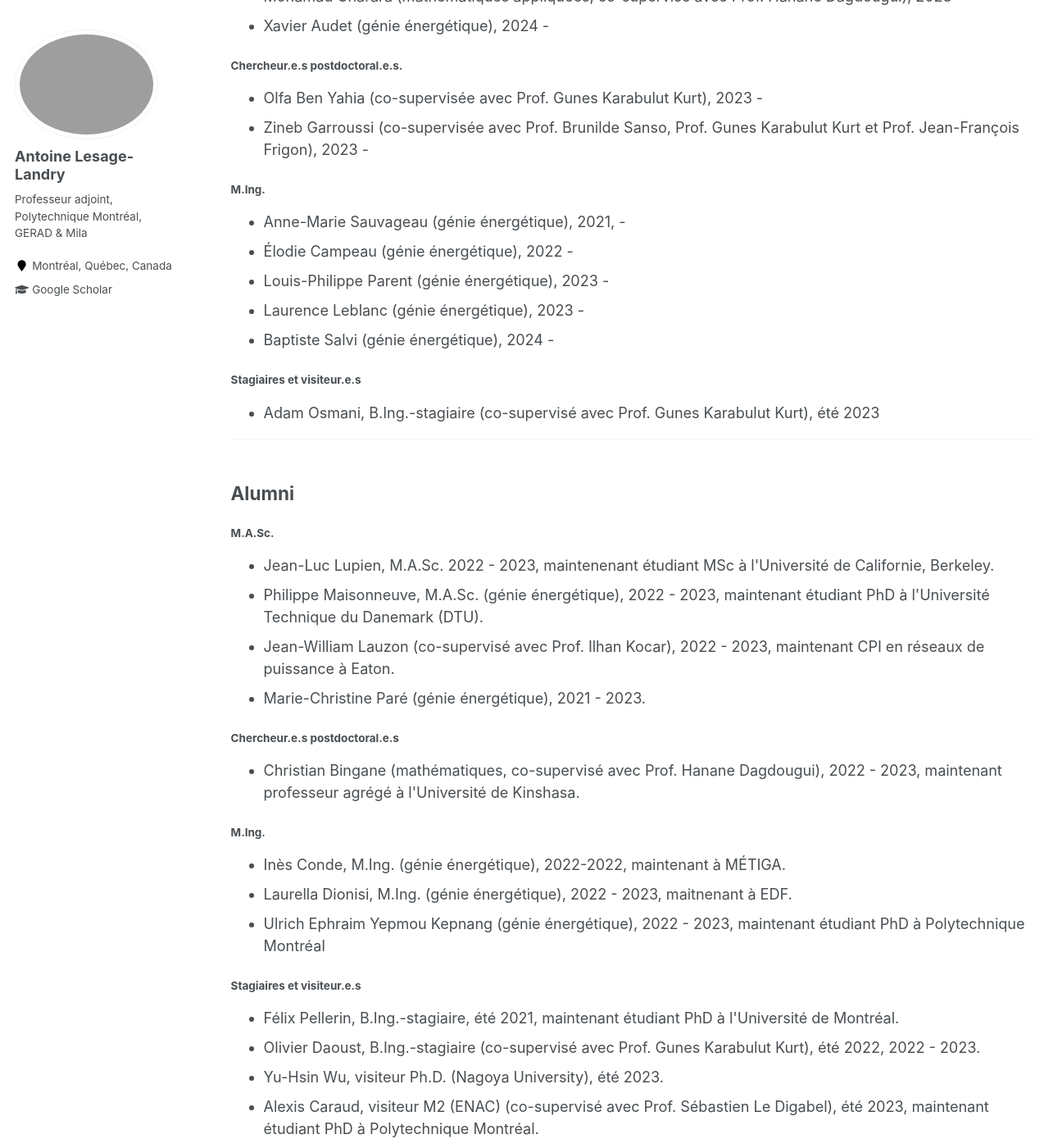
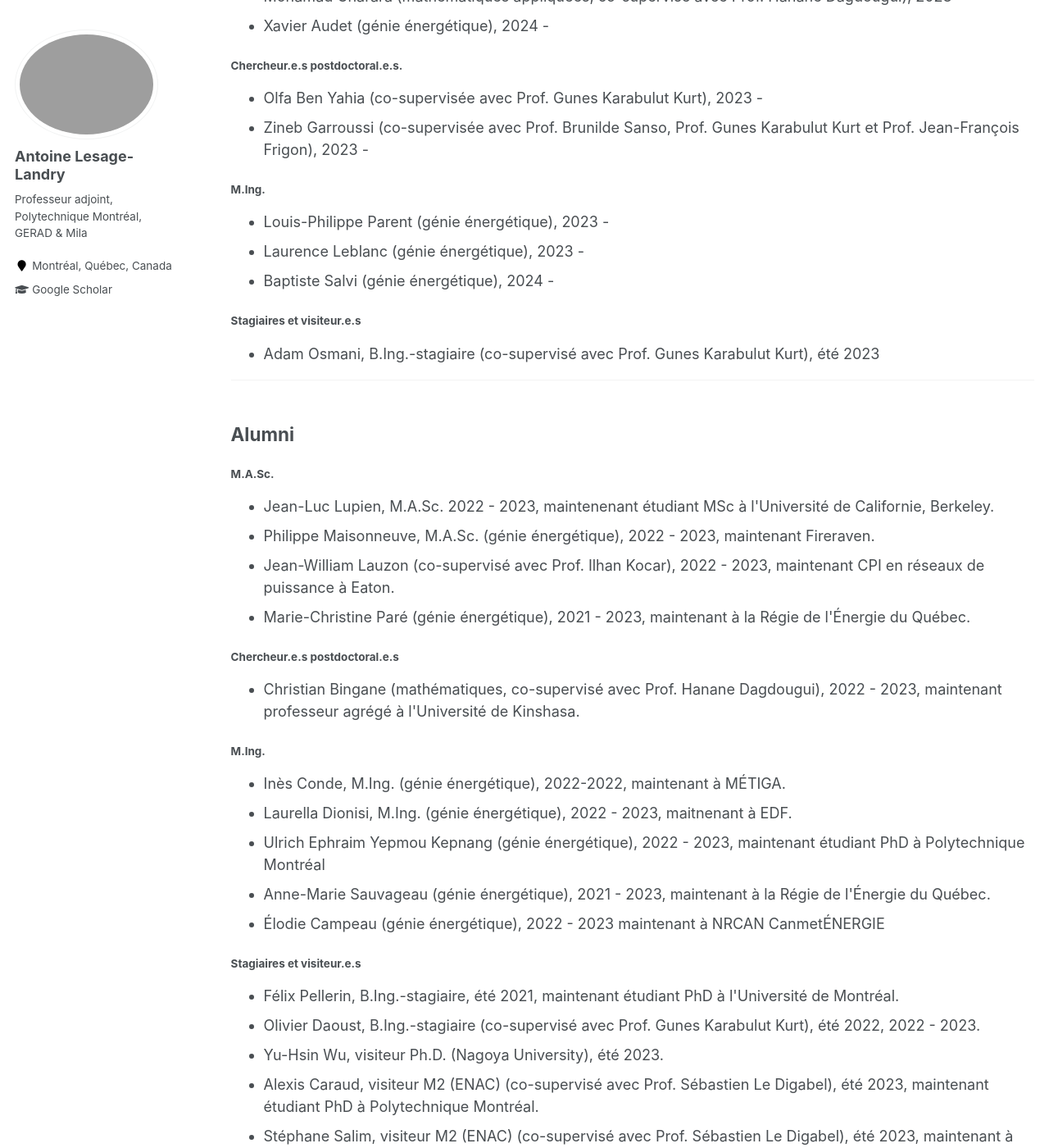
Before and after one commit to alesagelandry/fr, a Jekyll site: the page built from _pages/group.html, in a window 1280 px wide and 1400 px high, scrolled down 875 px. Shown: the whole window at 82% size. Built offline with Jekyll 4.4.1, drawn with Linux system fonts in a browser that asks for light colours.

Commit message:
projets + group

```diff
--- a/_pages/group.html
+++ b/_pages/group.html
@@ -75,9 +73,9 @@ author_profile: true
 
 <ul style="list-style-type:disc;">
     <li>Jean-Luc Lupien, M.A.Sc. 2022 - 2023, maintenenant étudiant MSc à l'Université de Californie, Berkeley.</li>
-    <li>Philippe Maisonneuve, M.A.Sc. (génie énergétique), 2022 - 2023, maintenant étudiant PhD à l'Université Technique du Danemark (DTU). </li>
+    <li>Philippe Maisonneuve, M.A.Sc. (génie énergétique), 2022 - 2023, maintenant Fireraven. </li>
     <li>Jean-William Lauzon (co-supervisé avec Prof. Ilhan Kocar), 2022 - 2023, maintenant CPI en réseaux de puissance à Eaton.</li>
-    <li>Marie-Christine Paré (génie énergétique), 2021 - 2023.</li>
+    <li>Marie-Christine Paré (génie énergétique), 2021 - 2023, maintenant à la Régie de l'Énergie du Québec.</li>
 </ul>
 
 <h4>Chercheur.e.s postdoctoral.e.s</h4>
@@ -91,7 +89,9 @@ author_profile: true
     <li>Inès Conde, M.Ing. (génie énergétique), 2022-2022, maintenant à MÉTIGA.</li>
     <li>Laurella Dionisi, M.Ing. (génie énergétique), 2022 - 2023, maitnenant à EDF.</li>
     <li>Ulrich Ephraim Yepmou Kepnang (génie énergétique), 2022 - 2023, maintenant étudiant PhD à Polytechnique Montréal</li>
-    </ul>
+    <li>Anne-Marie Sauvageau (génie énergétique), 2021 - 2023, maintenant à la Régie de l'Énergie du Québec.</li>
+    <li>Élodie Campeau (génie énergétique), 2022 -  2023 maintenant à NRCAN CanmetÉNERGIE</li>
+</ul>
 
 <h4>Stagiaires et visiteur.e.s</h4>
 
```
Also changed, not shown: other parts of _pages/group.html (+0 -2 lines), _pages/about.md (+4 -2 lines), 3 other files.
